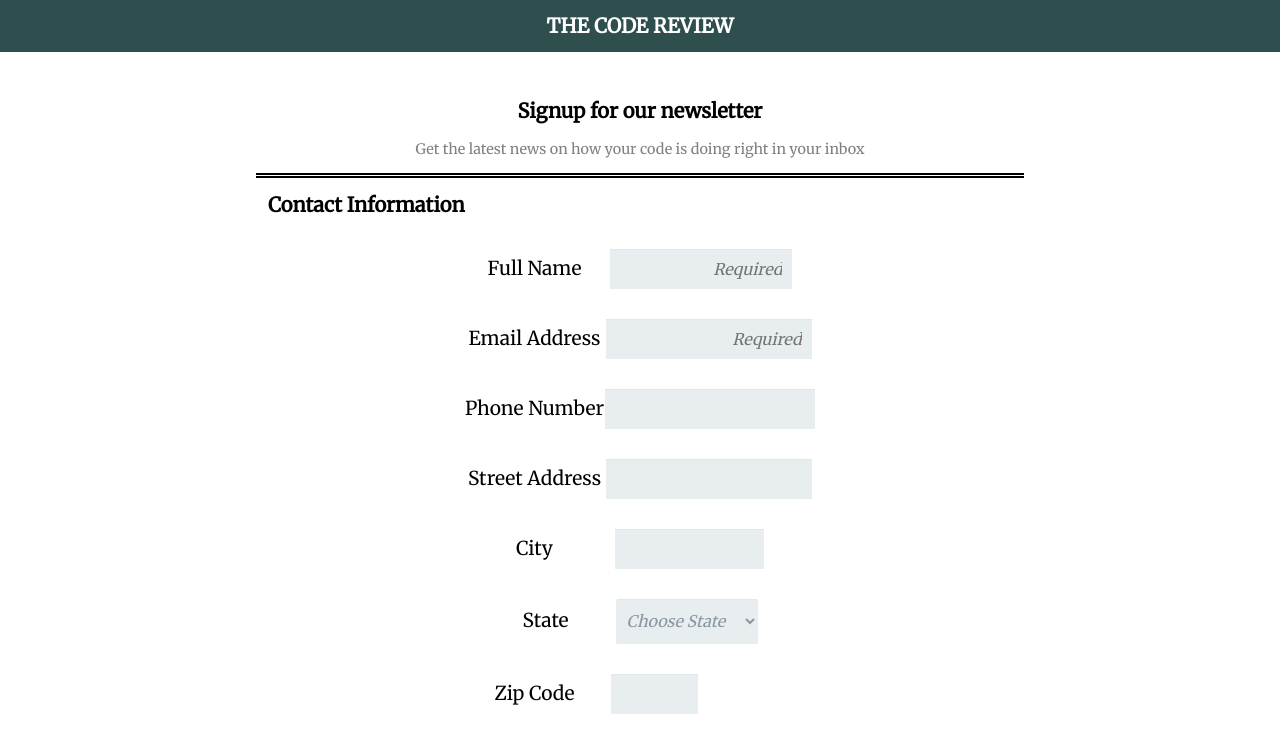
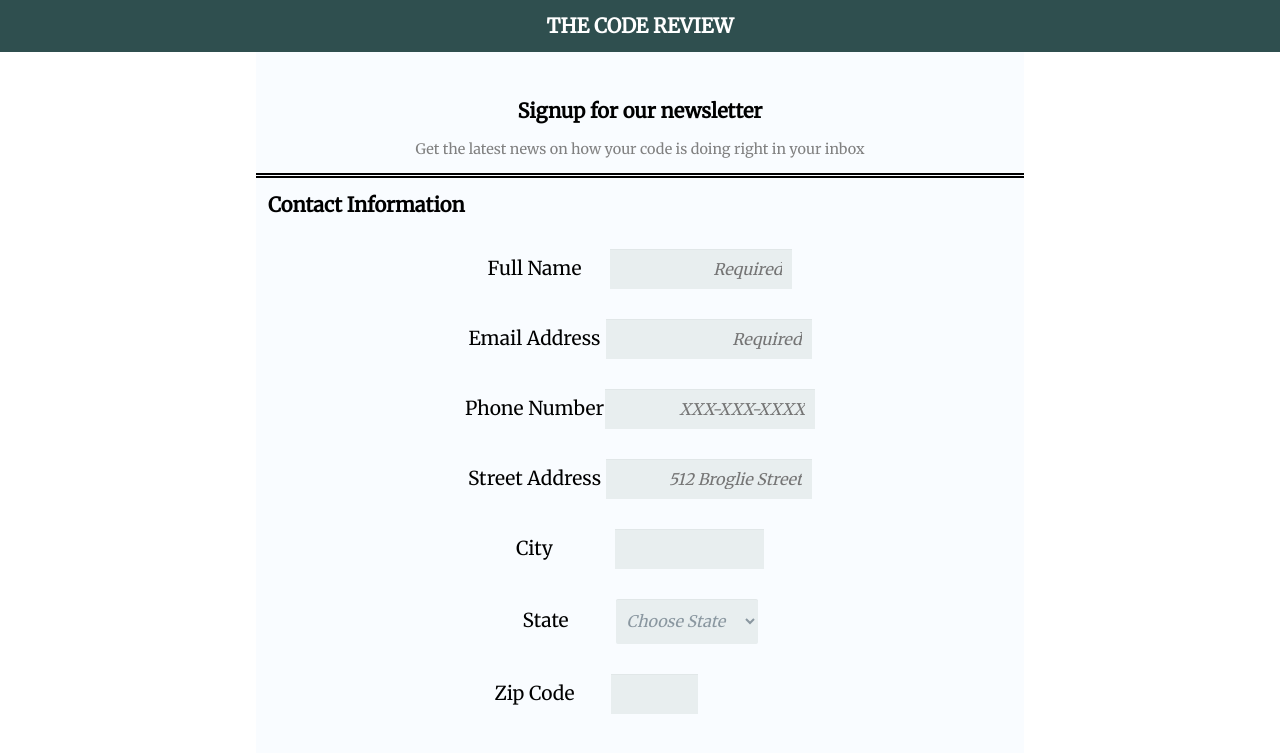
Before and after one commit to hkvenner/online-registration-form, a plain HTML site: page index.html in a window 1280 px wide. Shown: the top 753 px of the page. Drawn offline with Linux system fonts and the light colour scheme.

Commit message:
added additional placeholder text and changed background color of form

```diff
--- a/css/styles.css
+++ b/css/styles.css
@@ -17,10 +17,15 @@ Base Styles
   align-self: center;
 }
 
+/*Changed color of background of the form*/
 form {
   width: 100%;
+  background-color: rgba(240, 248, 255, 0.4);
 }
 
+form {
+
+}
 .contact-info,
 .newsletter {
   border-style: none;
--- a/index.html
+++ b/index.html
@@ -30,11 +30,11 @@
           </div>
           <div class="wrap">
             <label for="tel">Phone Number</label>
-            <input type="tel" id="tel" name="user_number">
+            <input type="tel" id="tel" name="user_number" placeholder="XXX-XXX-XXXX">
           </div>
           <div class="wrap">
             <label for="street">Street Address</label>
-            <input type="text" id="street" name="user_street">
+            <input type="text" id="street" name="user_street" placeholder="512 Broglie Street">
           </div>
           <div class="wrap">
             <label for="city">City</label>
@@ -115,7 +115,7 @@
 
           <label class="heading">Newsletter Format</label><br>
           <input type="radio" id="html_format" value="html"
-          name="user_format_pref"><label for="html-format">HTML</label><br>
+          name="user_format_pref"><label for="html_format">HTML</label><br>
           <input type="radio" id="text_format" value="text_format"
           name="user_format_pref"><label for="text_format">Plain text</label><br><br>
 
```
